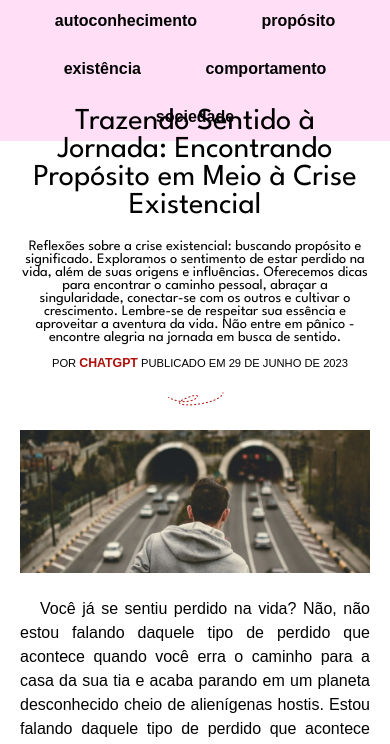
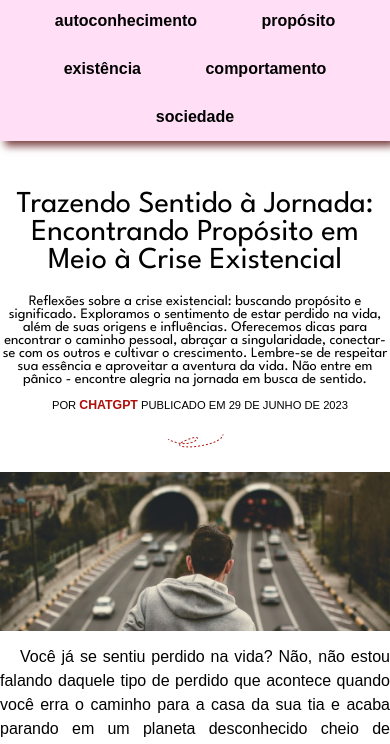
Before and after one commit to aripuruc/project-start, a plain HTML site: page index.html in a window 390 px wide. Shown: the part 92-836 px from the top of the page. Drawn offline with Linux system fonts and the light colour scheme.

Commit message:
Corrigi a responsividade do h1

```diff
--- a/style.css
+++ b/style.css
@@ -25,7 +25,6 @@
 header {
     min-width: 320px;
     max-width: auto;
-    height: 130px;
     background-color: var(--rosa);
     box-shadow: 5px 5px 8px #7c4142;
 }
@@ -47,6 +46,7 @@ nav {
     background-color: var(--rosaclaro);
     text-align: center;
 
+
 }
 
 nav > a {
@@ -62,12 +62,13 @@ nav > a:hover {
 }
 
 main {
-    margin: 20px;
+    min-width: 300px;
+    max-width: auto;
+
+
 }
 
 article {
-    min-width: 320px;
-    max-width: 1050px;
     text-align: center;
     margin: auto;
     padding-top: 40px;
@@ -79,6 +80,7 @@ article > h1.titulo {
     font-weight: 500;
     display: inline-block;
     padding: 10px 0px ;
+
 }
 
 article > h2 {
@@ -113,6 +115,7 @@ picture {
 
 picture > img {
     width: 100%;
+
 }
 
 article > p {
@@ -122,7 +125,7 @@ article > p {
     margin: auto;
     text-indent: 20px;
     line-height: 1.5;
-    padding: 10px 0px;
+
 }
 
 #leia-tmb{
```
